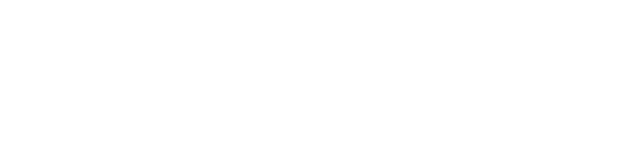
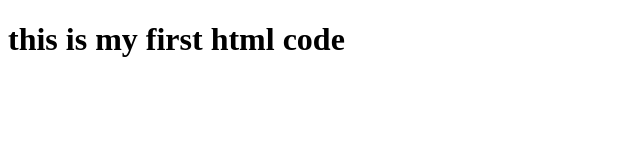
Before and after one commit to shubham07kumar/logo.html, a plain HTML site: page index.html in a window 1280 px wide. Shown: the whole page, without its empty margins (0-640 px from the left). Drawn offline with Linux system fonts and the light colour scheme.

Commit message:
my first html code

```diff
--- a/index.html
+++ b/index.html
@@ -7,6 +7,6 @@
     <title>Document</title>
 </head>
 <body>
-
+    <h1>this is my first html code</h1>
 </body>
 </html>
```
